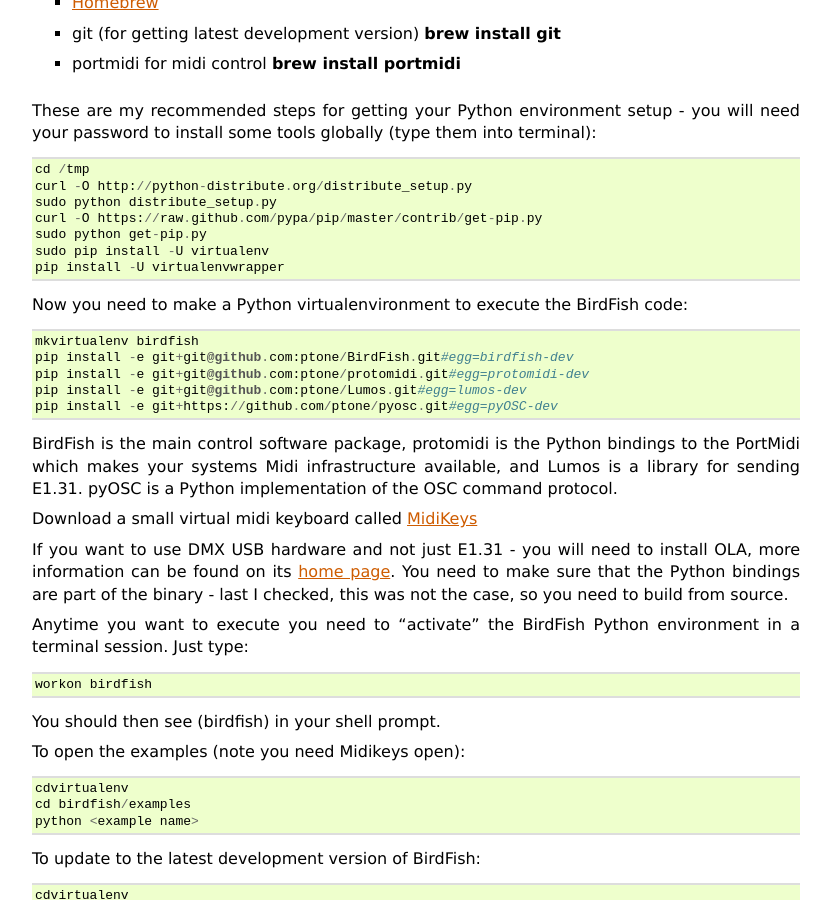
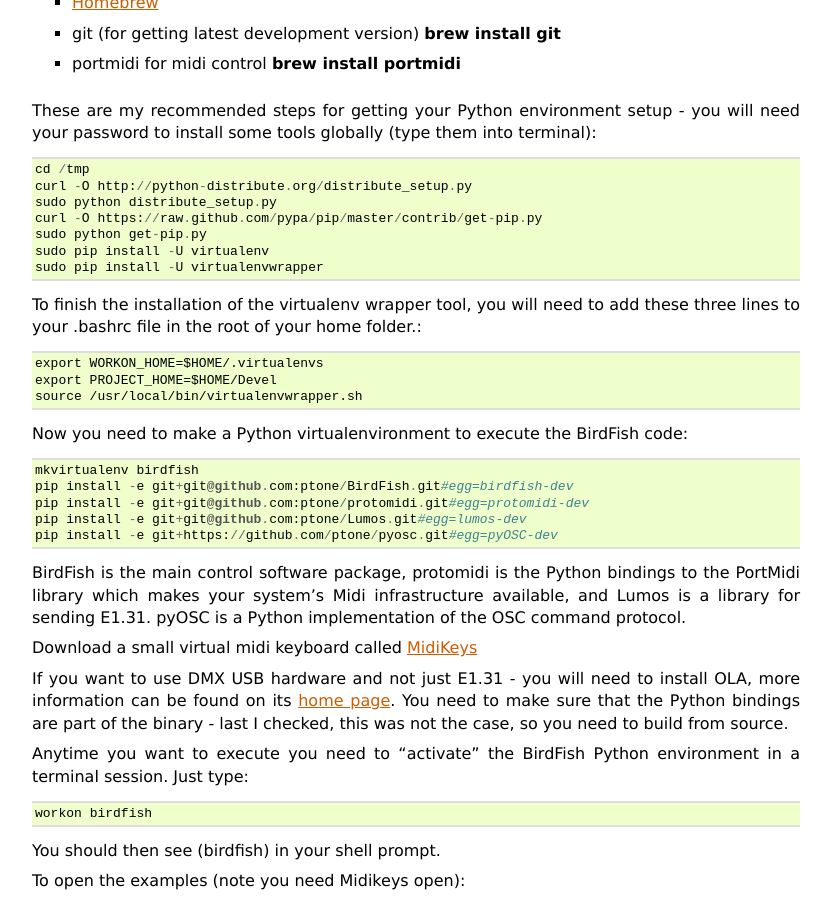
Before and after one commit to ptone/BirdFish, a Sphinx documentation site: the page built from docs/installation.rst, in a window 1280 px wide and 900 px high, scrolled down 424 px. Shown: the whole window, without its empty margins (48-879 px from the left). Built offline with Sphinx 7.4.7, drawn with Linux system fonts in a browser that asks for light colours; pages that are not in the unit, such as notebooks, are missing from menus.

Commit message:
tweak install docs

```diff
--- a/docs/installation.rst
+++ b/docs/installation.rst
@@ -30,7 +30,14 @@
     curl -O https://raw.github.com/pypa/pip/master/contrib/get-pip.py
     sudo python get-pip.py
     sudo pip install -U virtualenv
-    pip install -U virtualenvwrapper
+    sudo pip install -U virtualenvwrapper
+
+To finish the installation of the virtualenv wrapper tool, you will need to add
+these three lines to your .bashrc file in the root of your home folder.::
+
+    export WORKON_HOME=$HOME/.virtualenvs
+    export PROJECT_HOME=$HOME/Devel
+    source /usr/local/bin/virtualenvwrapper.sh
 
 Now you need to make a Python virtualenvironment to execute the BirdFish code::
 
@@ -41,9 +48,9 @@
     pip install -e git+https://github.com/ptone/pyosc.git#egg=pyOSC-dev
 
 BirdFish is the main control software package, protomidi is the Python bindings
-to the PortMidi which makes your systems Midi infrastructure available, and
-Lumos is a library for sending E1.31. pyOSC is a Python implementation of the
-OSC command protocol.
+to the PortMidi library which makes your system's Midi infrastructure
+available, and Lumos is a library for sending E1.31. pyOSC is a Python
+implementation of the OSC command protocol.
 
 Download a small virtual midi keyboard called `MidiKeys
 <http://www.manyetas.com/creed/midikeys.html>`_
```
